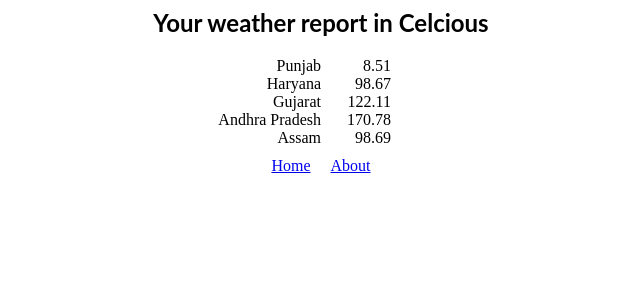
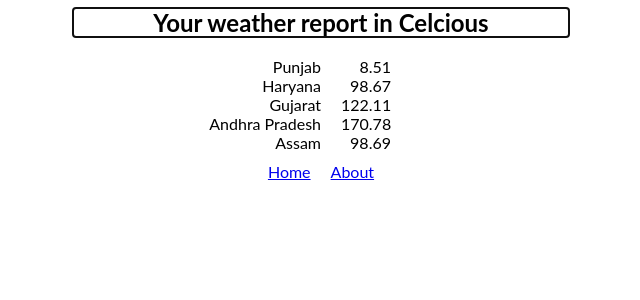
Before and after one commit to codingSlate/react-routing, a React (Create React App) app: page /reports/celcious in a window 1280 px wide. Shown: the top 300 px of the page, without its empty margins (319-959 px from the left). Built offline with nearby package versions, Linux system fonts and the light colour scheme.

Commit message:
keyboard and screen reader using tabIndex -1 and useEffect and useRef

```diff
--- a/src/Pages/Section.js
+++ b/src/Pages/Section.js
@@ -1,15 +1,25 @@
-import React from 'react';
+import React, { useEffect, useRef } from 'react';
 import Helmet from 'react-helmet';
-
 
 const Section = ({ children, headingText, headingLevel = 1 }) => {
   const H = `h${headingLevel}`;
+
+  const headingRef = useRef(null);
+
+  useEffect(() => {
+    headingRef.current.focus()
+    console.log(headingRef.current);
+  }, []);
+
   return (
     <section>
       <Helmet>
         <title>{`${headingText} | Ultimate Weather App`}</title>
       </Helmet>
-      <H>{headingText}</H>
+      {/* -1 or 0 */}
+      <H ref={headingRef} tabIndex="-1">
+        {headingText}
+      </H>
       {children}
     </section>
   );
--- a/src/style.css
+++ b/src/style.css
@@ -1,12 +1,12 @@
 * {
   box-sizing: border-box;
+  font-family: Lato;
 }
 body {
   padding: 0 30%;
 }
 h1,
 p {
-  font-family: Lato;
   text-align: center;
 }
 
```
Also changed, not shown: 1 other file (tests, documents, lock files or other folders).
